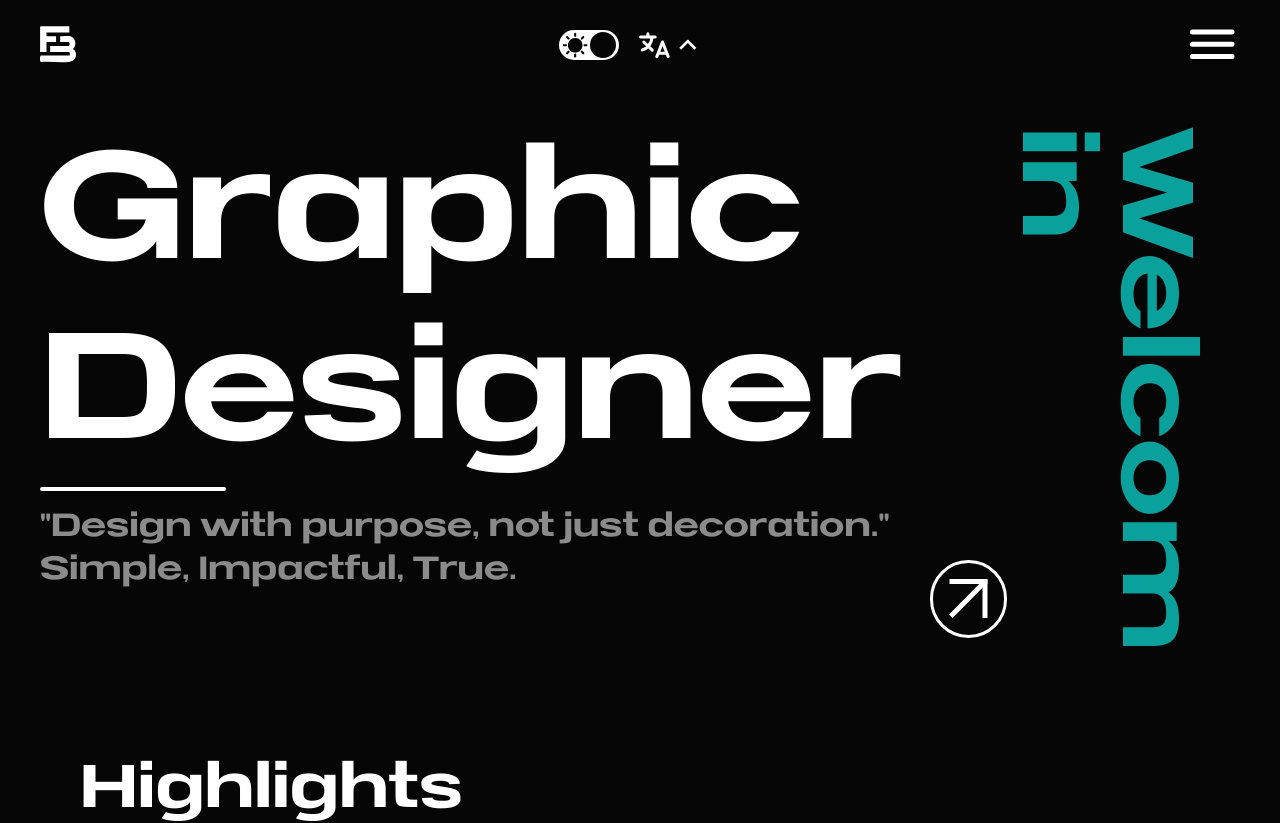
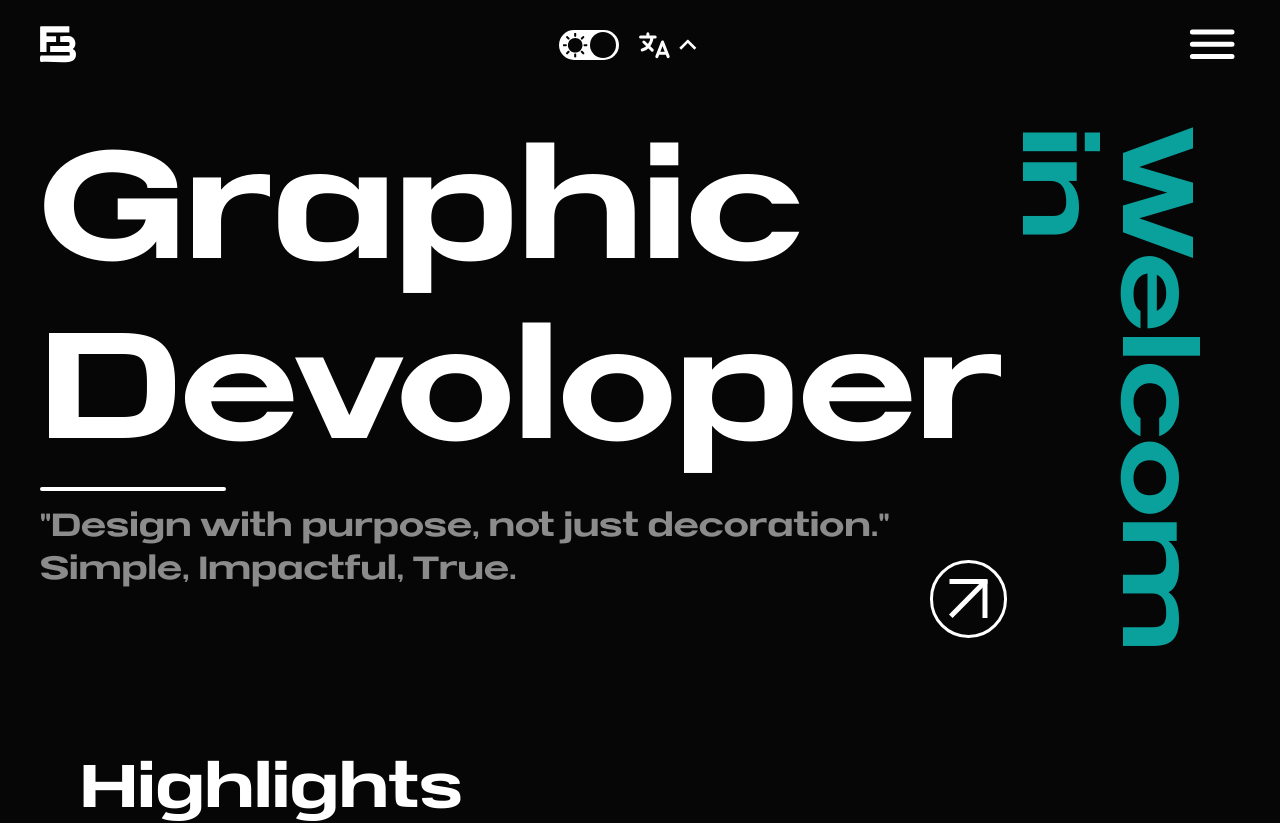
Before and after one commit to moadem-bdh/my-portfolio, a React (Vite) app: page / in a window 1280 px wide. Shown: the top 823 px of the page. Built offline with nearby package versions, Linux system fonts and the light colour scheme.

Commit message:
chnage the graphic designer to web dev

```diff
--- a/src/pages/HeroSetion.tsx
+++ b/src/pages/HeroSetion.tsx
@@ -6,7 +6,7 @@ export default function HeroSection() {
       <div className=" col-start-1 row-start-2 row-end-16 col-end-16 flex justify-between flex-col  ">
       <p className=" font-ncs md:text-[150px] text-[52px] md:w-[850px] w-[322px] mt-5 md:mt-0 text-white leading-[70px] md:leading-[180px] ">
           Graphic <br />
-          Designer
+          Devoloper
         </p>
 
         <hr className="md:w-[186px] mt-2 md:mt-0 w-[110PX] rounded border-2 border-white mb-4 " />
```
